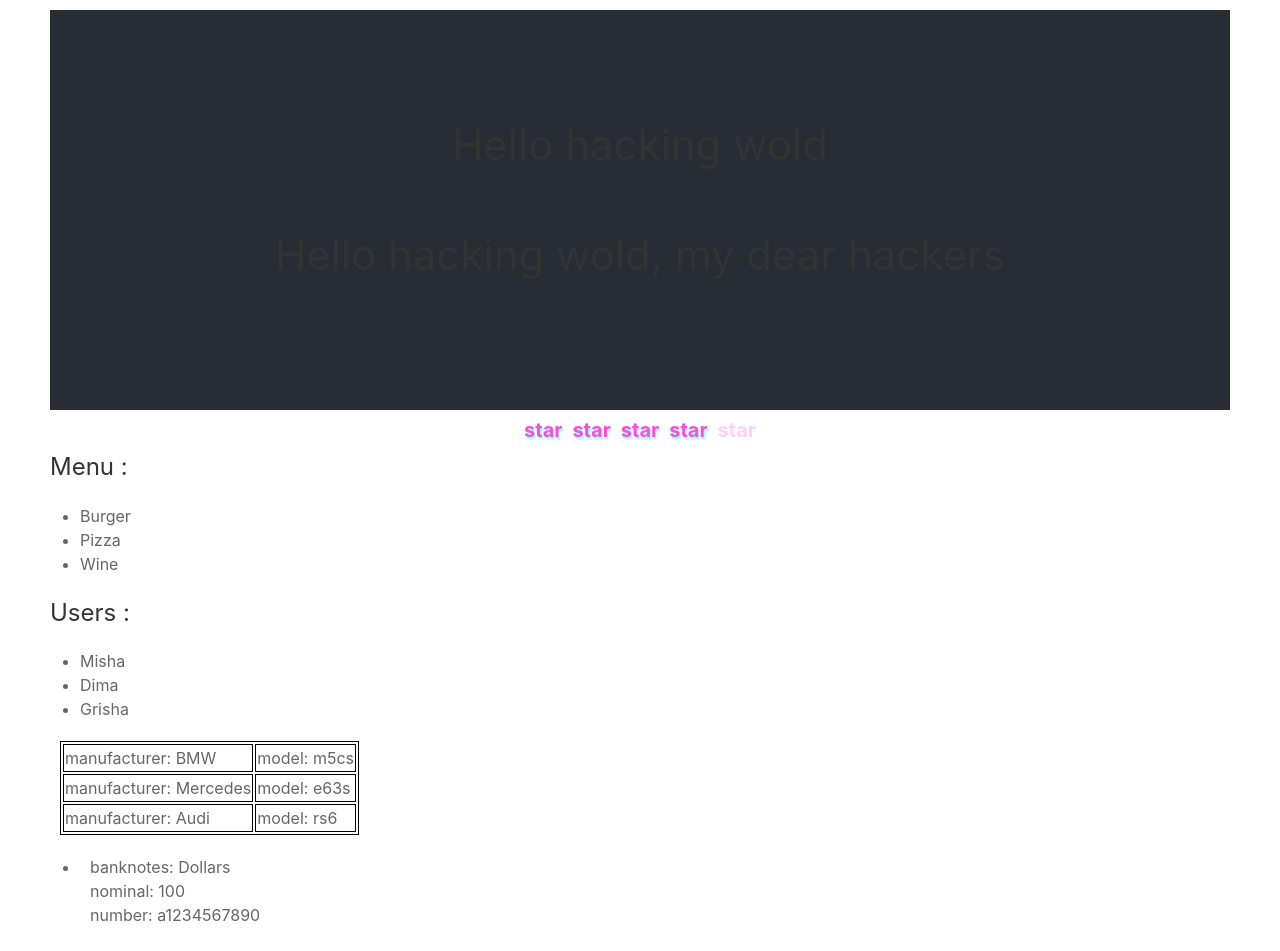
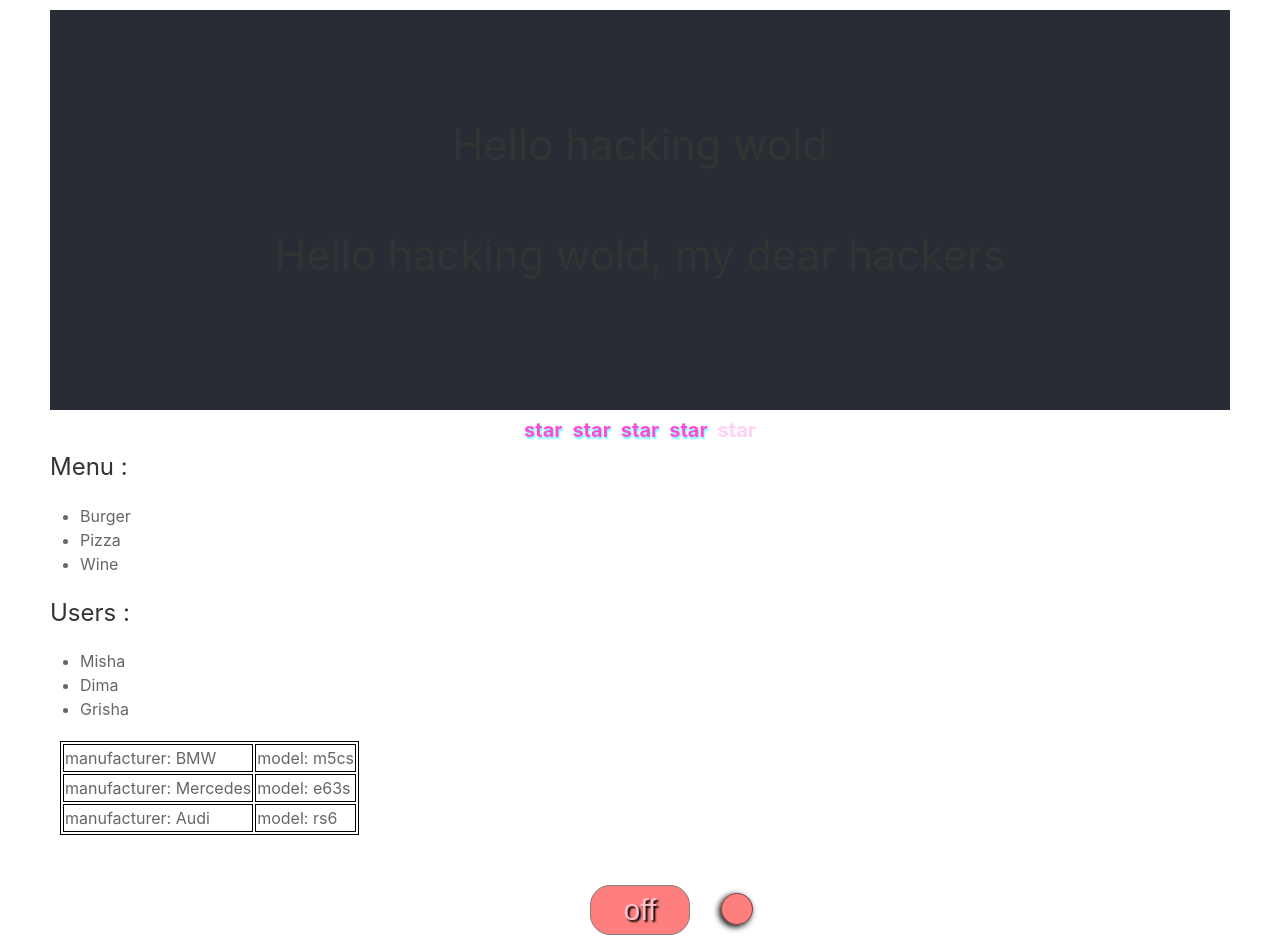
Before and after one commit to kotpavlik/incubatorTs, a React (Create React App) app: page / in a window 1280 px wide. Shown: the top 951 px of the page. Built offline with nearby package versions, Linux system fonts and the light colour scheme.

Commit message:
toggle_button_red_green

```diff
--- a/src/App.tsx
+++ b/src/App.tsx
@@ -5,15 +5,16 @@ import PageTitle from './components/pageTitle/PageTitle';
 import Raiting from './components/raiting/Raiting';
 import MicroTasks from './components/TestMap/MicroTasks';
 import NewComponent from './components/newComponent/newComponent';
+import ToggleButton from './components/ToggleBut/ToggleButton';
 
 type topCarsType = {
-    manufacturer:string
-    model:string
+    manufacturer: string
+    model: string
 }
 export type ratingType = number;
 
 function App() {
-    const topCars:Array<topCarsType>= [
+    const topCars: Array<topCarsType> = [
         {manufacturer: 'BMW', model: 'm5cs'},
         {manufacturer: 'Mercedes', model: 'e63s'},
         {manufacturer: 'Audi', model: 'rs6'}
@@ -27,11 +28,11 @@ function App() {
                 <PageTitle title={'Hello hacking wold'}/>
                 <PageTitle title={'Hello hacking wold, my dear hackers'}/>
             </div>
-            <Raiting  rating={rating} setRating={setRating}/>
+            <Raiting rating={rating} setRating={setRating}/>
             <Accordion title={'Menu : '} collapsed={true}/>
             <Accordion title={'Users : '} collapsed={true}/>
             <MicroTasks cars={topCars}/>
-
+            <ToggleButton/>
             <NewComponent/>
         </div>
     );
--- /dev/null
+++ b/src/components/ToggleBut/ToggleButton.module.css
@@ -0,0 +1,53 @@
+.toggleWrapper {
+    display: flex;
+    justify-content: center;
+    padding: 40px;
+}
+.on,.off{
+    position: relative;
+    width: 100px;
+    height: 50px;
+    font-size: 30px;
+    weight: bold;
+    color: pink;
+    text-shadow: 2px 2px 2px black;
+    border-radius:20px;
+    border: 1px solid grey;
+    cursor: pointer;
+    transition: all 0.5s ;
+
+}
+.on:hover,.off:hover{
+    cursor: pointer;
+    text-shadow: 4px 4px 6px rgba(0, 0, 0, 0.5);
+    font-size: 30px;
+    transition: all 1s ;
+}
+.on:active,.off:active{
+    text-shadow: 2px 2px 8px rgba(0, 0, 0, 1);
+    font-size: 30px;
+    transform:  scale(0.9);
+    transition: all 1s  ;
+}
+.on{
+    background-color: rgba(0, 128, 0, 0.5);
+}
+.off{
+    background-color: rgba(255, 0, 0, 0.5);
+}
+.on::before,.off::before{
+    content: "";
+    position: absolute;
+    left: 130px;
+    width: 30px ;
+    height:30px ;
+    border: .5px solid rgba(0, 0, 0, 0.5);
+    border-radius: 50%;
+    box-shadow: -2px 2px 6px rgba(0, 0, 0);
+}
+.on::before{
+    background-color: rgba(0, 128, 0, 0.5);
+}
+.off::before{
+    background-color: rgba(255, 0, 0, 0.5);
+}
--- /dev/null
+++ b/src/components/ToggleBut/ToggleButton.tsx
@@ -0,0 +1,22 @@
+import React from 'react';
+import style from './ToggleButton.module.css';
+
+const ToggleButton = () => {
+    const [isToggle, setIsToggle] = useToggle();
+    return (
+        <div className={style.toggleWrapper}>
+            {isToggle
+                ? <button onClick={setIsToggle} className={style.on}>on</button>
+                : <button onClick={setIsToggle} className={style.off}>off</button>
+            }
+        </div>
+    );
+};
+
+export default ToggleButton;
+
+const useToggle = (initialState: boolean = false): [boolean, any] => {
+    const [state, setState] = React.useState<boolean>(initialState);
+    const toggle = React.useCallback((): void => setState(state => !state), []);
+    return [state, toggle]
+}
```
